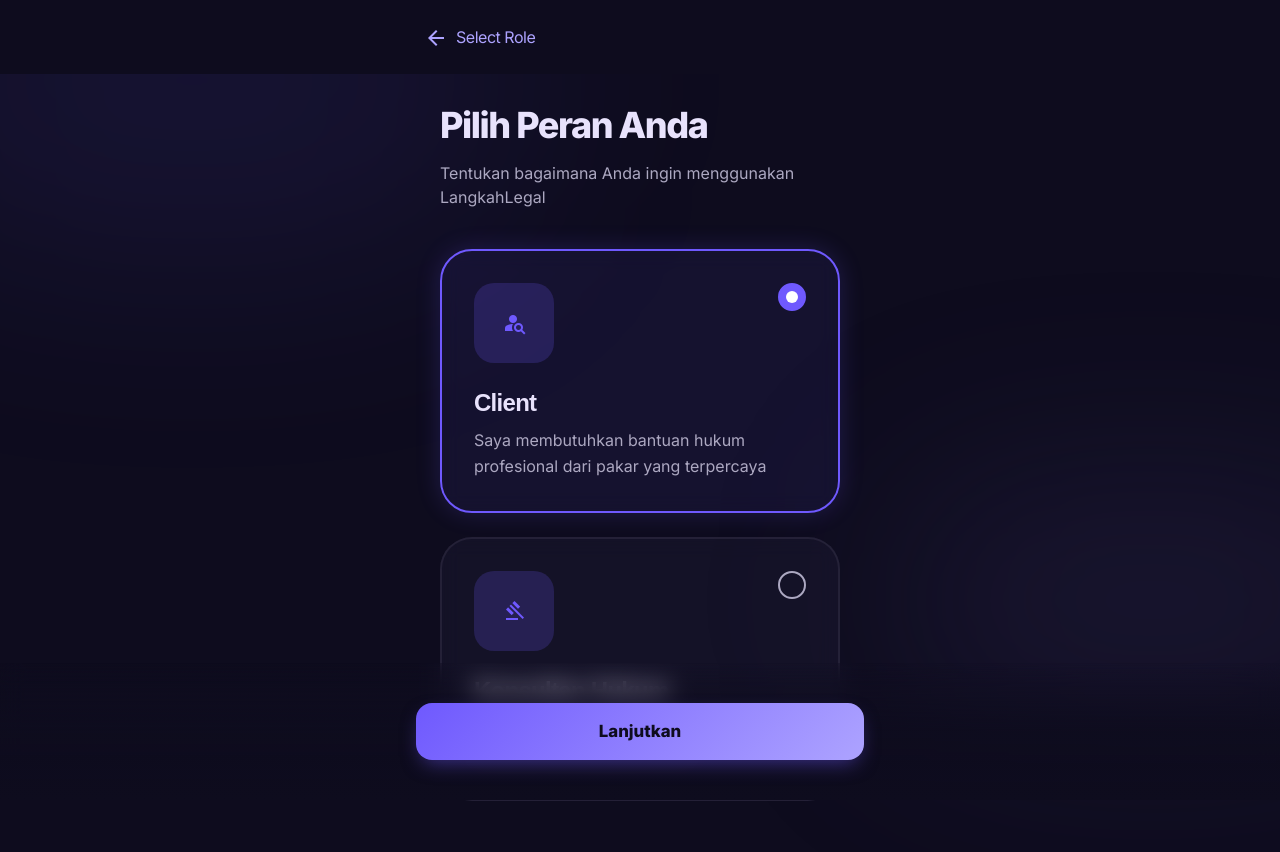
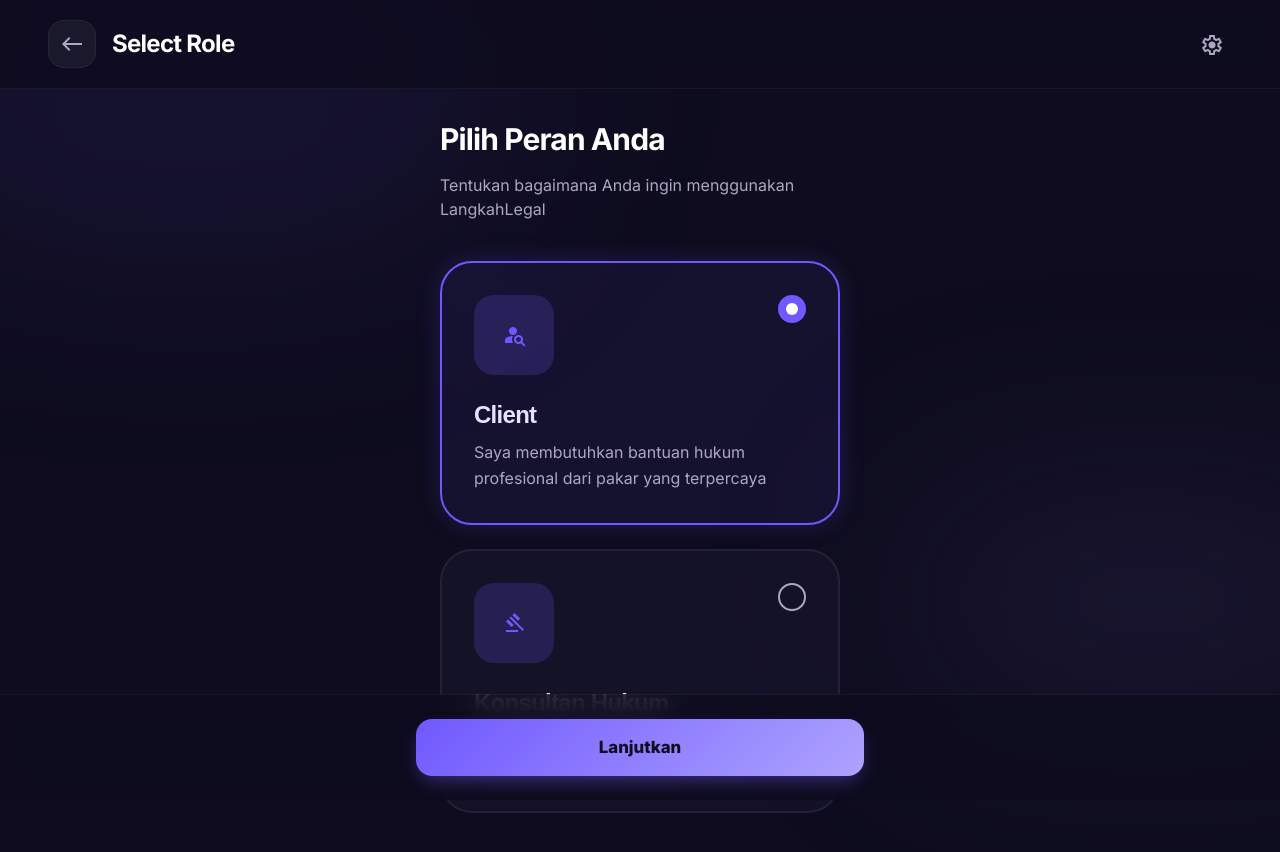
Before and after one commit to LangkahLegal/LangkahLegal, a Next.js app in the folder frontend/: page /auth/role in a window 1280 px wide. Shown: the top 852 px of the page. Built offline with nearby package versions, Linux system fonts and the light colour scheme.

Commit message:
reafctor: role page (change header)

```diff
--- a/frontend/src/app/auth/role/page.js
+++ b/frontend/src/app/auth/role/page.js
@@ -2,9 +2,10 @@
 
 import { useState } from "react";
 import { useRouter } from "next/navigation";
-import { Button } from "../../../components/ui";
-import RoleHeader from "../../../components/role/RoleHeader";
-import RoleCard from "../../../components/role/RoleCard";
+import { Button } from "@/components/ui";
+// Import PageHeader baru
+import PageHeader from "@/components/layout/PageHeader";
+import RoleCard from "@/components/role/RoleCard";
 
 const ROLES_DATA = [
   {
@@ -48,22 +49,24 @@ export default function RolePage() {
       <div className="glow-top-left-purple" />
       <div className="glow-bottom-right-secondary" />
 
-      <RoleHeader onBack={() => router.back()} title="Select Role" />
+      {/* MENGGUNAKAN PAGEHEADER GLOBAL
+        Eksplisit mengarahkan backHref ke login karena ini alur onboarding
+      */}
+      <PageHeader title="Select Role" backHref="/auth/login" />
 
       <main className="flex-grow flex flex-col px-6 pt-8 pb-32 max-w-md mx-auto w-full relative z-10">
         <div className="mb-10">
-          <h2 className="page-title mb-4 text-3xl font-bold">
+          <h2 className="text-3xl font-bold text-white mb-4">
             Pilih Peran Anda
           </h2>
 
-          {/* Tampilkan error jika registrasi gagal */}
           {error && (
             <div className="mb-4 p-3 text-sm text-rose-400 bg-rose-500/10 border border-rose-500/20 rounded-xl">
               {error}
             </div>
           )}
 
-          <p className="page-subtitle text-[#aca8c1]">
+          <p className="text-[#aca8c1]">
             Tentukan bagaimana Anda ingin menggunakan LangkahLegal
           </p>
         </div>
@@ -80,12 +83,12 @@ export default function RolePage() {
         </div>
       </main>
 
-      <footer className="bottom-nav p-6 fixed bottom-0 left-0 right-0 bg-[#0e0c1e]/80 backdrop-blur-md z-20">
+      <footer className="fixed bottom-0 left-0 right-0 p-6 bg-[#0e0c1e]/80 backdrop-blur-md z-20 border-t border-white/5">
         <div className="max-w-md mx-auto w-full">
           <Button
             onClick={handleContinue}
             className="w-full"
-            disabled={isLoading}
+            isLoading={isLoading} // Menggunakan standar Button UI Anda
           >
             {isLoading ? "Memproses..." : "Lanjutkan"}
           </Button>
```
